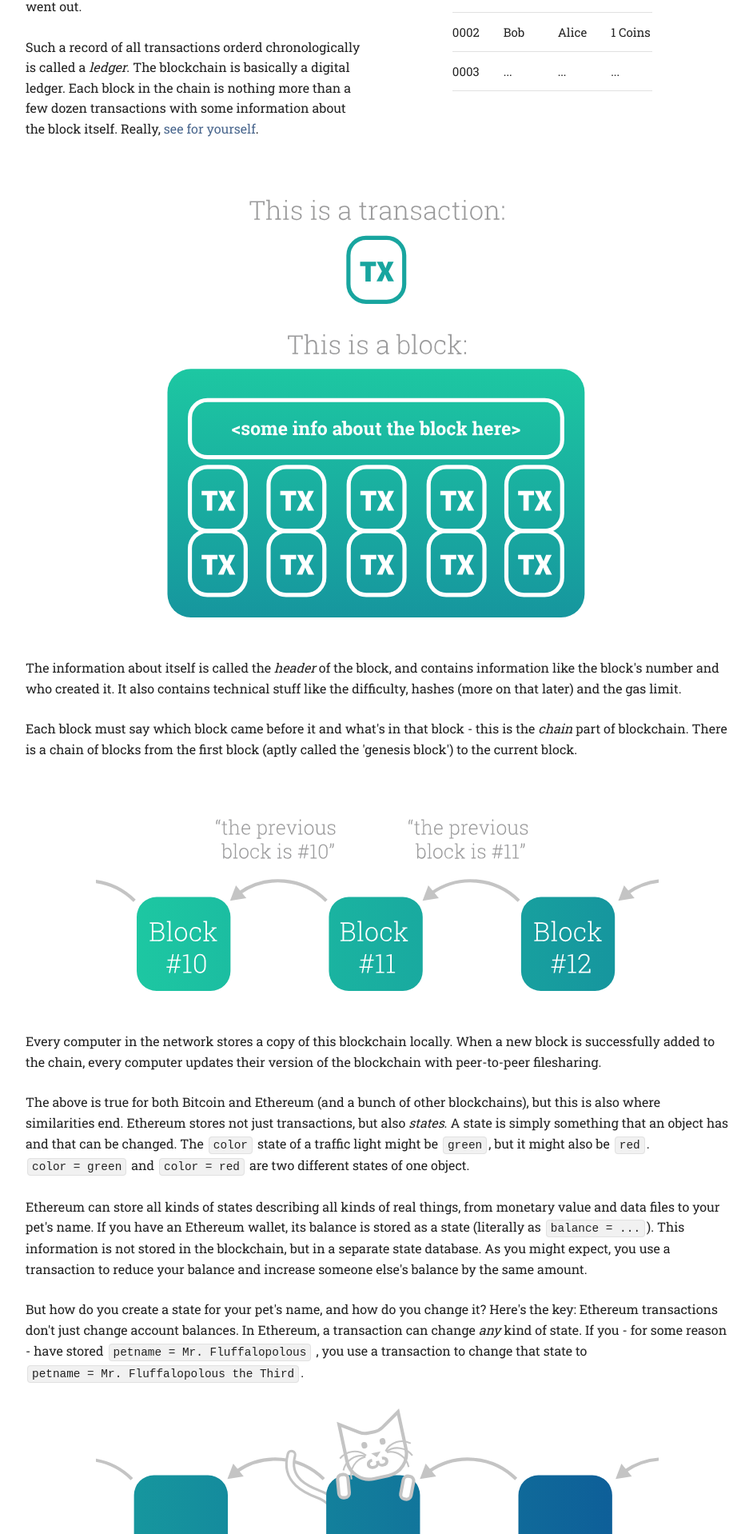
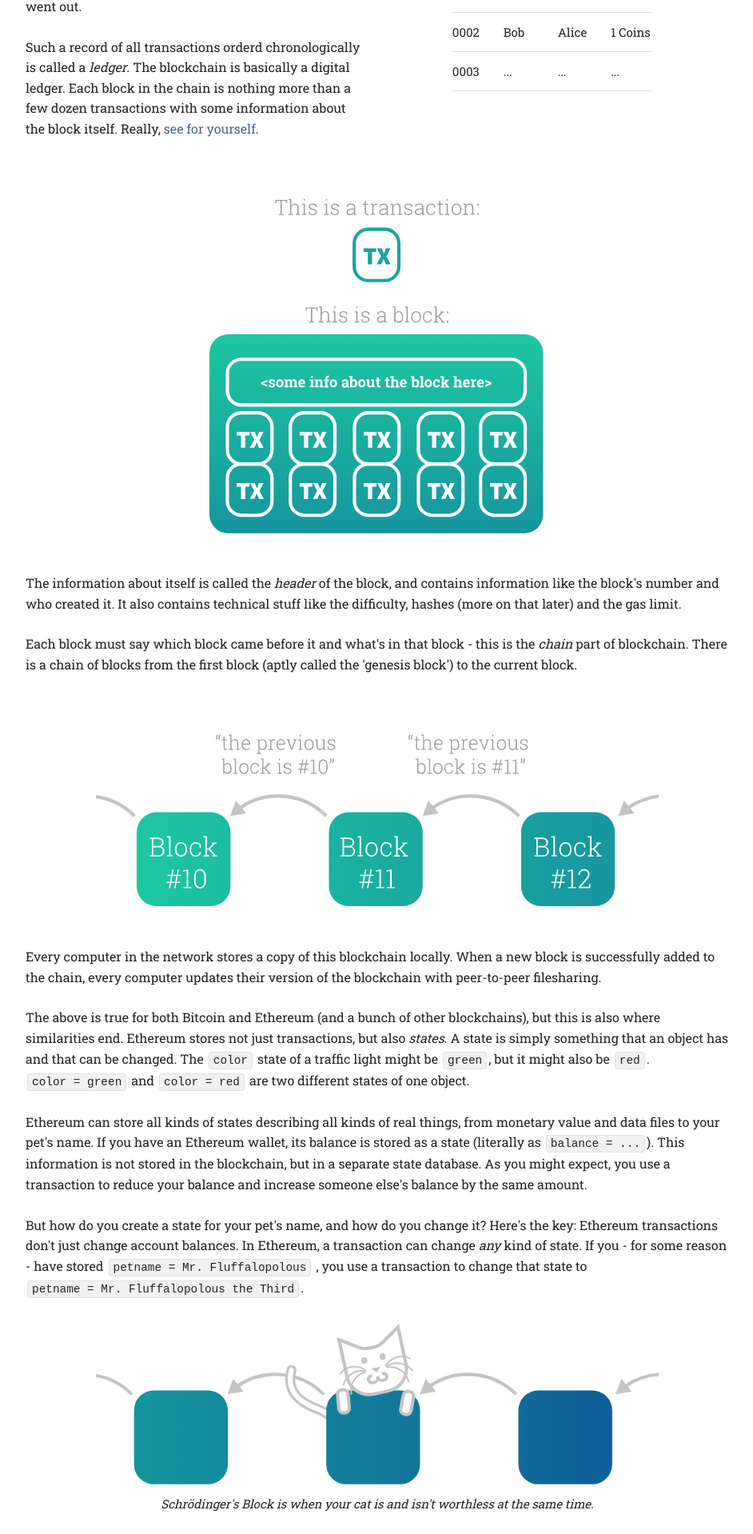
Before and after one commit to vdveen/vdveen.github.io, a Jekyll site: the page ethereum.html, which Jekyll copies as it is, in a window 1280 px wide. Shown: the part 3368-5286 px from the top of the page at 80% size, without its empty margins (168-1110 px from the left). Built offline with Jekyll 4.4.1, drawn with Linux system fonts in a browser that asks for light colours; some web fonts are replaced.

Commit message:
IE test 2

```diff
--- a/ethereum.html
+++ b/ethereum.html
@@ -178,7 +178,7 @@
     </div>
 
     <div class="row" style="text-align:center; margin-top: 5%">
-      <img src="assets/ethblock.svg"></img>
+      <object style="max-width:80%" type="image/svg+xml" data="assets/ethblock.svg"></object>
     </div>
     <div class="row" style="margin-top: 5%">
 
```
